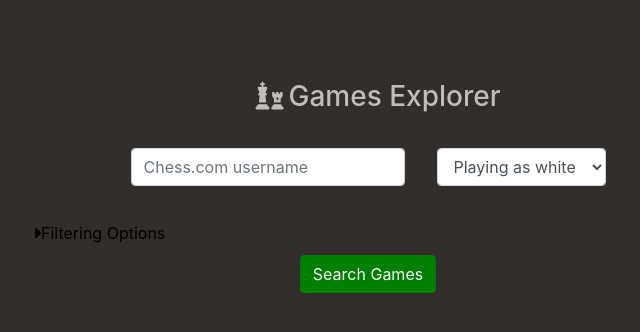
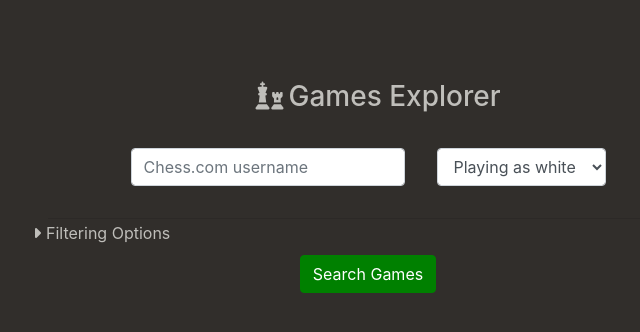
Before and after one commit to felaube/chess-games-explorer, a Flask app: page / in a window 1280 px wide. Shown: the top 332 px of the page, without its empty margins (272-912 px from the left). Run offline with Flask 2, Linux system fonts and the light colour scheme; some libraries are stand-ins or nearby versions.

Commit message:
Adds favicon and the modification of the filtering caret when clicked

```diff
--- a/static/styles.css
+++ b/static/styles.css
@@ -20,6 +20,11 @@
     padding-bottom: 10px;
 }
 
+.filter-caret
+{
+    padding-right: 5px;
+}
+
 main .form-group
 {
     padding: 1rem;
@@ -32,16 +37,6 @@
     width: 50%;
     text-align: center;
 }
-
-/*
-main .center
-{
-    text-align: center;
-    margin: auto;
-    width: 50%;
-    padding: 5rem 0;
-}
-*/
 
 .move
 {
@@ -116,11 +111,6 @@
     text-decoration: none;
 }
 
-.logo
-{
-    text-decoration: none;
-}
-
 .logo h3
 {
     color: #bfbeba;
@@ -132,6 +122,22 @@
 .logo h3 i
 {
     padding-right: 5px;
+}
+
+a.filtering-options
+{
+    color: #bfbeba;
+}
+
+.collapse .card
+{
+    background-color: inherit;
+    border: none;
+}
+
+.collapse .card label
+{
+    color: #bfbeba;
 }
 
 .moves-container p
--- a/templates/index.html
+++ b/templates/index.html
@@ -8,7 +8,7 @@
     <div class="home-container">
         <a href="/" class="logo"><h3><i class="fas fa-chess"></i>Games Explorer</h3></a>
         <form action="/" method="POST">
-            <div class="row form-inline justify-content-center">
+            <div class="form-row form-inline justify-content-center">
                 <div class="form-group">
                     <input class="form-control" name="username" placeholder="Chess.com username" type="text">
                 </div>
@@ -21,12 +21,26 @@
             </div>
             <hr style="margin-bottom: 2px;">
             <div class="row">
-                <a class="filtering-options" data-toggle="collapse" href="#filteringOptions" role="button" aria-expanded="false" aria-controls="filteringOptions" onclick="changeCaret()"><i class="fas fa-caret-right" id="filterCaret"></i>Filtering Options</a>
+                <a class="filtering-options" data-toggle="collapse" href="#filteringOptions" role="button" aria-expanded="false" aria-controls="filteringOptions" id="filterOptionsButton"><i class="fas fa-caret-right filter-caret"></i>Filtering Options</a>
+                <script>
+                    document.getElementById("filterOptionsButton").addEventListener("click", function(){
+                        const icon = this.querySelector("i")
+                        if (icon.classList.contains("fa-caret-right")){
+                            icon.classList.remove("fa-caret-right")
+                            icon.classList.add("fa-caret-down")
+                        }
+                        else{
+                            icon.classList.remove("fa-caret-down")
+                            icon.classList.add("fa-caret-right")
+                        }
+                    })
+                </script>
             </div>
             <div class="collapse" id="filteringOptions">
                 <div class="card card-body">
                     <div class="form-group">
-                        <input class="form-control" name="rating" placeholder="Rating">
+                        <label for="ratingFilter">Rating larger than: </label>
+                        <input class="form-control" name="rating" id="ratingFilter" placeholder="Rating">
                     </div>
                 </div>
               </div>
--- a/templates/layout.html
+++ b/templates/layout.html
@@ -23,6 +23,8 @@
 
         <script src="/static/explorer.js"></script>
 
+        <link href="/static/chess-icon.svg" style="color: white;" rel="icon">
+
         <title>Chess Games Explorer {% block title %}{% endblock %}</title>
 
     </head>
```
Also changed, not shown: static/chess-icon.svg (added).
